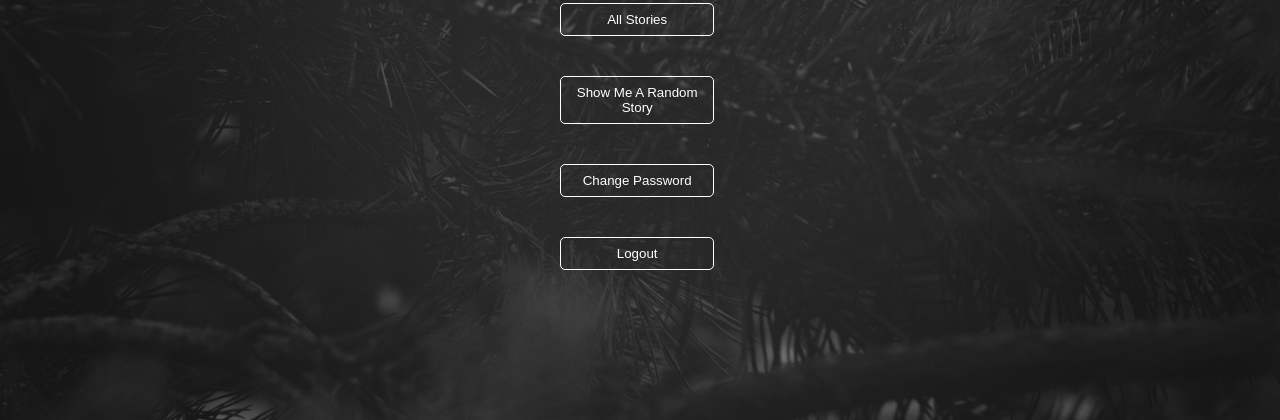
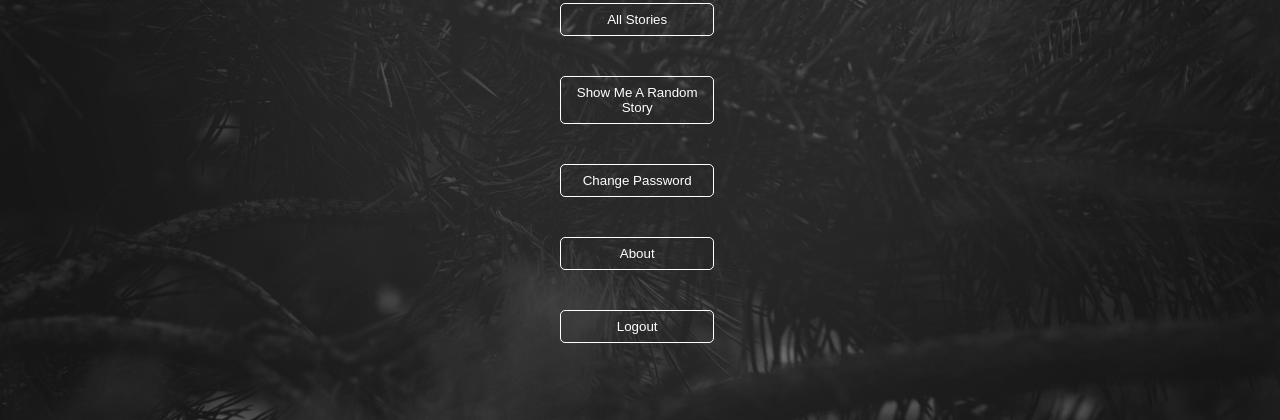
Before and after one commit to chrisliang98/1.62X10ToThe11, a Flask app: page /home in a window 1280 px wide. Shown: the part 380-800 px from the top of the page. Run offline with Flask 2, Linux system fonts and the light colour scheme; a user stored in the database is signed in.

Commit message:
about button

```diff
--- a/templates/home.html
+++ b/templates/home.html
@@ -16,6 +16,7 @@
                 <button id="inputspace" onclick="location.href='/stories'" class="navbar homeNav">All Stories </button><br>
                 <button id="inputspace" onclick="location.href='/random'" class="navbar homeNav">Show Me A Random Story</button><br>
 		<button id="inputspace" onclick="location.href='/pword'" class="navbar homeNav">Change Password</button>
+                <button id="inputspace" onclick="location.href='/about'" class="navbar homeNav">About</button>
                 <button id="inputspace" onclick="location.href='/logout'" class="navbar homeNav">Logout</button>
             </font></span>
         </nav>
```
